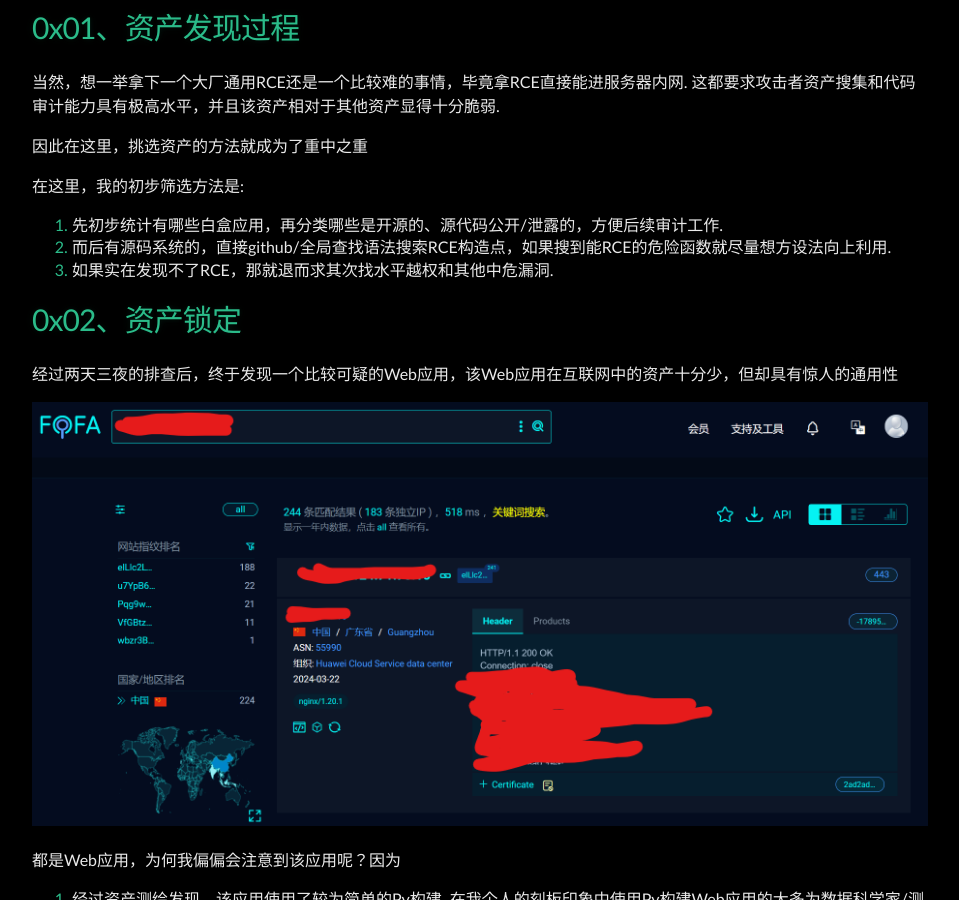
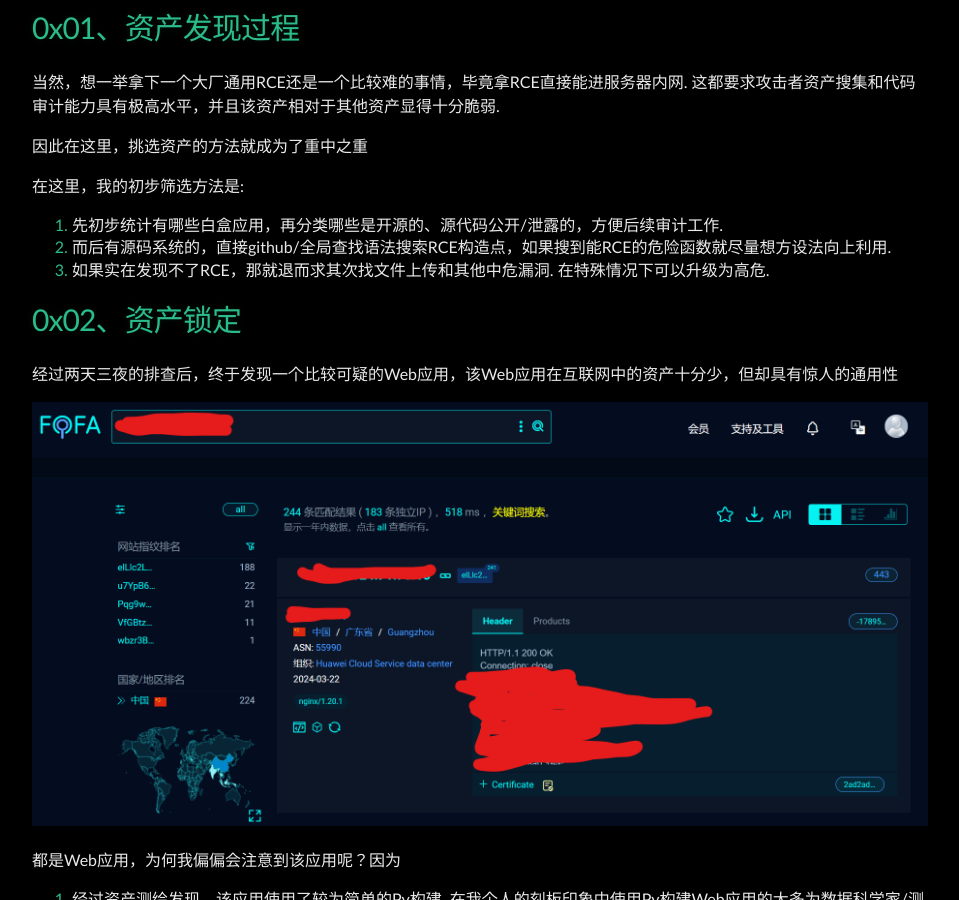
Before and after one commit to Leeyangee/leeyangee.github.io, a Jekyll site: the page built from _posts/2024-03-24-某大厂Web应用审计实战-从不出货到拿下小通用RCE.md, in a window 1280 px wide and 900 px high, scrolled down 718 px. Shown: the whole window, without its empty margins (160-1119 px from the left). Built offline with Jekyll 4.4.1, drawn with Linux system fonts in a browser that asks for light colours.

Commit message:
Update 2024-03-24-某大厂Web应用审计实战-从不出货到拿下小通用RCE.md

```diff
--- a/_posts/2024-03-24-某大厂Web应用审计实战-从不出货到拿下小通用RCE.md
+++ b/_posts/2024-03-24-某大厂Web应用审计实战-从不出货到拿下小通用RCE.md
@@ -19,7 +19,7 @@ published: true
 在这里，我的初步筛选方法是:
 1. 先初步统计有哪些白盒应用，再分类哪些是开源的、源代码公开/泄露的，方便后续审计工作.
 2. 而后有源码系统的，直接github/全局查找语法搜索RCE构造点，如果搜到能RCE的危险函数就尽量想方设法向上利用.
-3. 如果实在发现不了RCE，那就退而求其次找水平越权和其他中危漏洞.
+3. 如果实在发现不了RCE，那就退而求其次找文件上传和其他中危漏洞. 在特殊情况下可以升级为高危.
 
 # [](#header-1)0x02、资产锁定
 
```
